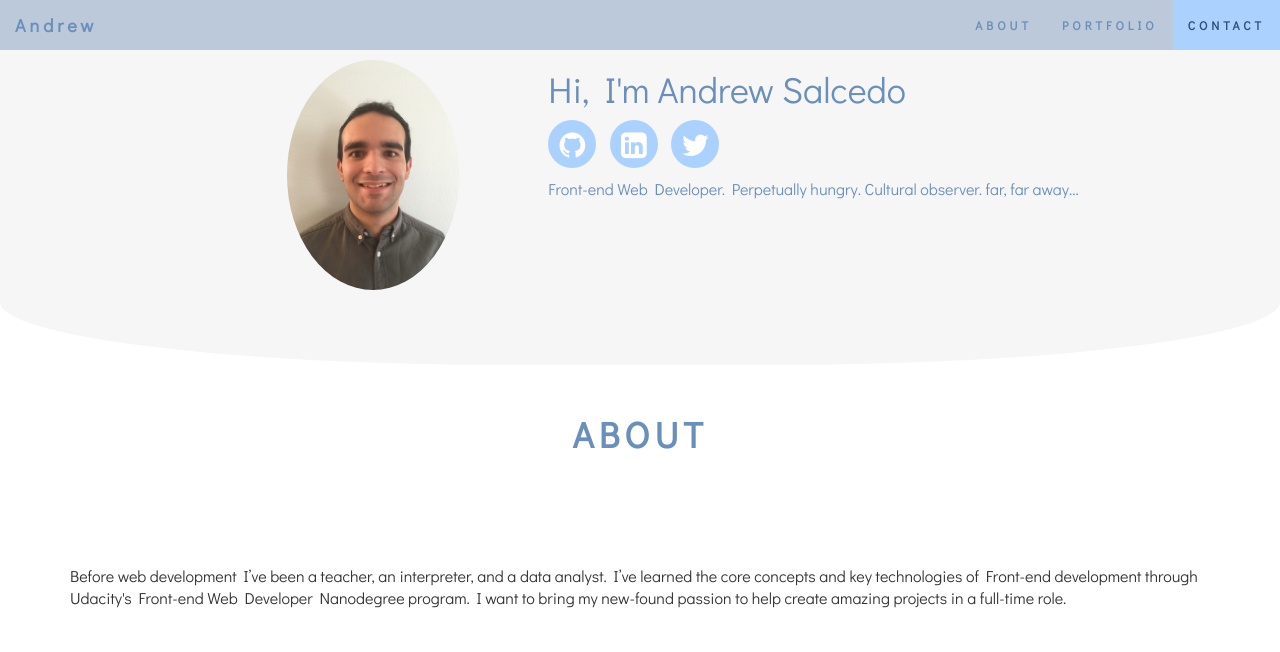
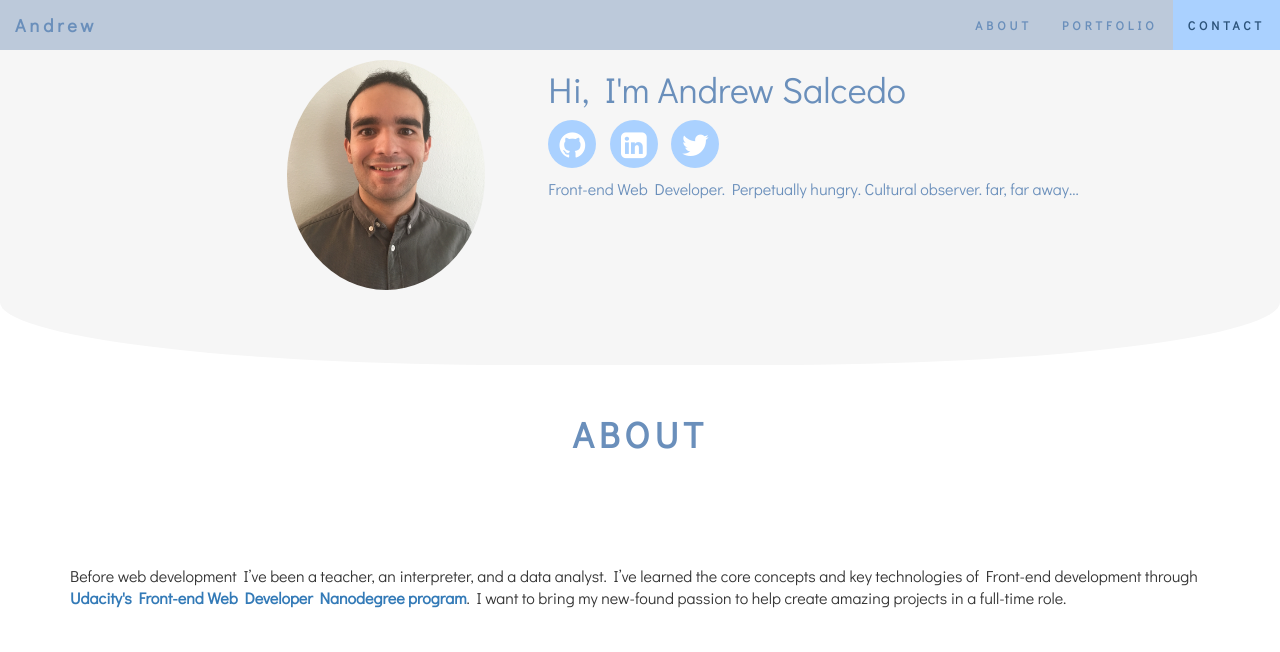
Before and after one commit to andrwsalcdo/portfolio, a plain HTML site: page index.html in a window 1280 px wide. Shown: the top 652 px of the page. Drawn offline with nearby package versions, Linux system fonts and the light colour scheme.

Commit message:
Add: link to Udacity. change header image

```diff
--- a/css/styles.css
+++ b/css/styles.css
@@ -240,6 +240,4 @@ h5 {
     .github-img {
       margin-left: 52%;
     }
-
-
 }
--- a/index.html
+++ b/index.html
@@ -38,7 +38,7 @@
     <div class="container-fluid header">
         <header class="row">
             <picture class="col-xs-12 col-sm-5 github-img-wrapper">
-                <img  src="images/github-pic.JPG" alt="Github Profile Picture" class="img-responsive center-block github-img">
+                <img  src="images/github-pic2.JPG" alt="Github Profile Picture" class="img-responsive center-block github-img">
               </picture>
             <div class="col-xs-12 col-sm-7 text-wrapper">
                 <h1>Hi, I'm Andrew Salcedo</h1>
@@ -56,7 +56,8 @@
         <h2>ABOUT</h2>
         <div class="container">
               <p class="text-left"> Before web development I’ve been a teacher, an interpreter, and a data analyst.
-                  I’ve learned the core concepts and key technologies of Front-end development through Udacity's Front-end Web Developer Nanodegree program.
+                  I’ve learned the core concepts and key technologies of Front-end development through
+                  <strong><a href="https://www.udacity.com/course/front-end-web-developer-nanodegree--nd001">Udacity's Front-end Web Developer Nanodegree program</a></strong>.
                  I want to bring my new-found passion to help create amazing projects in a full-time role. </p>
               <ul class="skills">
                   <li><i class="devicon-html5-plain-wordmark colored"></i></li>
```
Also changed, not shown: images/github-pic.JPG (deleted), images/github-pic2.JPG (added).
